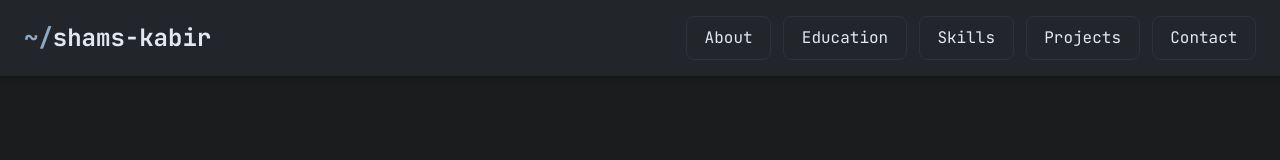
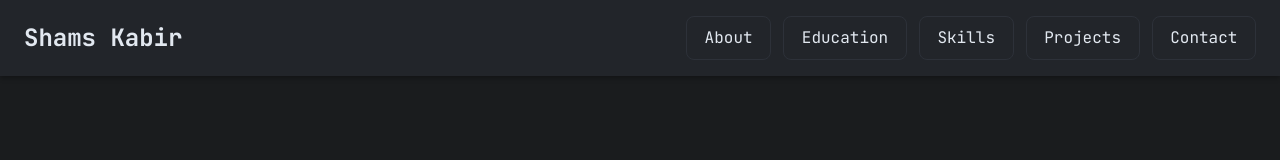
Before and after one commit to shams-27/portfolio, a plain HTML site: page index.html in a window 1280 px wide. Shown: the top 160 px of the page. Drawn offline with Linux system fonts and the light colour scheme.

Commit message:
Update logo text in navigation header

```diff
--- a/index.html
+++ b/index.html
@@ -20,7 +20,7 @@
     <!-- Navigation -->
     <header>
         <nav>
-            <div class="logo"><span class="logo-prompt">~/</span>shams-kabir<span class="logo-cursor">_</span></div>
+            <div class="logo">Shams Kabir</div>
             <button class="nav-toggle" id="navToggle" aria-label="Toggle navigation menu" aria-expanded="false"
                 aria-controls="navLinks">
                 <span></span>
```
